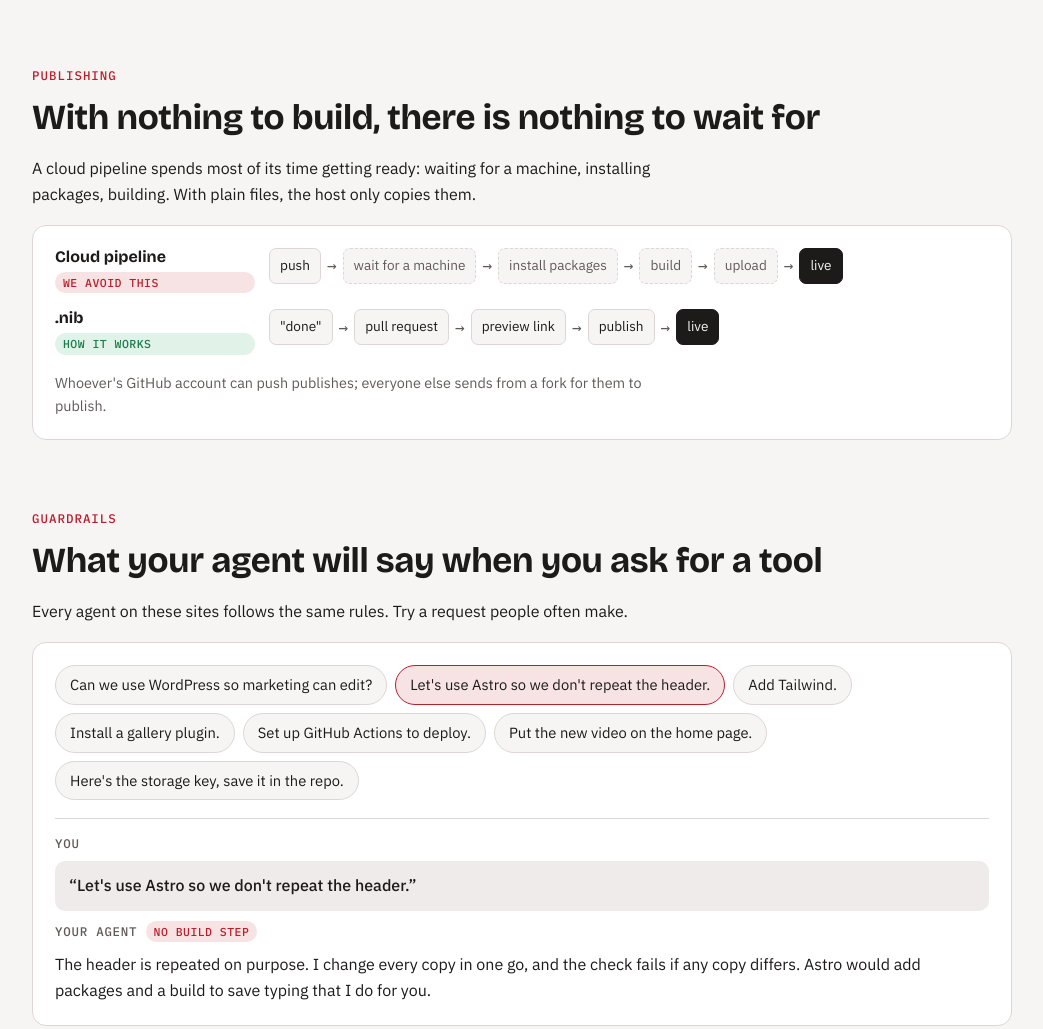
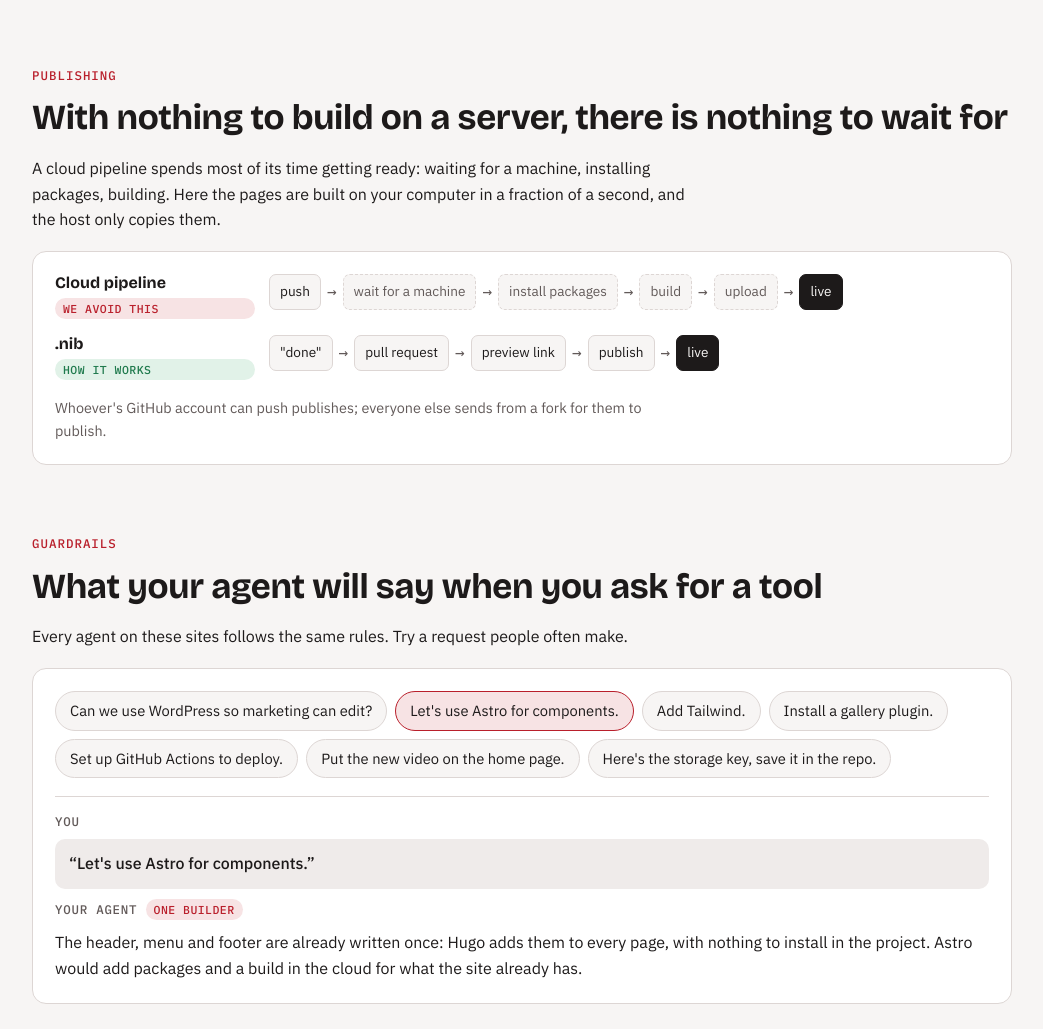
Before and after one commit to ShiftSoftware/.nib, a plain HTML site: page guide/index.html in a window 1280 px wide. Shown: the part 3101-4130 px from the top of the page, without its empty margins (118-1161 px from the left). Drawn offline with nearby package versions, Linux system fonts and the light colour scheme.

Commit message:
Pages are built by Hugo on the person's computer; the doctor sets up a computer when a site's needs change

```diff
--- a/guide/index.html
+++ b/guide/index.html
@@ -193,7 +193,7 @@ footer{color:var(--muted);font-size:.88rem;border-top:1px solid var(--line);padd
     <div class="stat"><b>1</b><span>line to paste into your agent to set up a repo</span></div>
     <div class="stat"><b>11</b><span>rules in <code>AGENTS.md</code> that every agent follows</span></div>
     <div class="stat"><b>0</b><span>tools in <code>.nib</code>: each site keeps its own small scripts (sync, check, preview, media, send)</span></div>
-    <div class="stat"><b>0</b><span>frameworks, build steps, databases or admin panels</span></div>
+    <div class="stat"><b>0</b><span>frameworks, bundlers, databases or admin panels</span></div>
     <div class="stat"><b>1</b><span>GitHub Action, and it only copies new media to storage</span></div>
     <div class="stat"><b>Any</b><span>agent: Claude, Codex, Kimi, Cursor or another</span></div>
   </div>
@@ -229,8 +229,8 @@ footer{color:var(--muted);font-size:.88rem;border-top:1px solid var(--line);padd
 
 <section aria-labelledby="s-release">
   <span class="eyebrow">Publishing</span>
-  <h2 id="s-release">With nothing to build, there is nothing to wait for</h2>
-  <p>A cloud pipeline spends most of its time getting ready: waiting for a machine, installing packages, building. With plain files, the host only copies them.</p>
+  <h2 id="s-release">With nothing to build on a server, there is nothing to wait for</h2>
+  <p>A cloud pipeline spends most of its time getting ready: waiting for a machine, installing packages, building. Here the pages are built on your computer in a fraction of a second, and the host only copies them.</p>
   <div class="figure lanes">
     <div class="lane">
       <div class="lane-head"><h3>Cloud pipeline</h3><span class="pill no">we avoid this</span></div>
@@ -271,7 +271,7 @@ footer{color:var(--muted);font-size:.88rem;border-top:1px solid var(--line);padd
   <span class="eyebrow">The rules, short</span>
   <h2 id="s-rules">Eleven rules every agent follows</h2>
   <ol class="rules">
-    <li><b>No build step.</b><span>No framework, templating or bundler. What is in the repo is what is served.</span></li>
+    <li><b>One builder, on your computer.</b><span>Hugo adds the head, menu and footer to each plain HTML page. No framework or bundler. The built pages are in the repo, and they are what is served.</span></li>
     <li><b>Nothing to install in the project.</b><span>No packages. The computer has Git, GitHub CLI, Node.js, ffmpeg and Ghostscript, installed once by the agent.</span></li>
     <li><b>No CMS, plugins or admin panel.</b><span>The content is in the pages. To change it, ask your agent.</span></li>
     <li><b>No code from other websites.</b><span>The agent writes the small piece needed, unless the site allows an exception.</span></li>
@@ -304,7 +304,7 @@ footer{color:var(--muted);font-size:.88rem;border-top:1px solid var(--line);padd
         {t:"You", end:true},
         {t:"Admin login", why:"Let people who can't write code edit the site safely.", now:"You ask your agent. Access is your GitHub access: only accounts that can push publish."},
         {t:"Page builder", why:"Let people lay out pages without writing HTML.", now:"The agent writes the HTML, using the site's own components, so pages stay consistent."},
-        {t:"Theme", why:"Give every page the same look without repeating it by hand.", now:"One stylesheet. The agent keeps the header and footer identical on every page, and the check confirms it."},
+        {t:"Theme", why:"Give every page the same look without repeating it by hand.", now:"One stylesheet, and one file each for the head, the menu and the footer, which Hugo adds to every page."},
         {t:"Plugins", why:"Add features (SEO, galleries, forms, caching, security) without writing code.", now:"The agent writes the few lines a feature needs. No plugins to update, and none to be hacked through."},
         {t:"Server code", why:"Assemble each page on the server when someone asks for it.", now:"Pages are already whole files. Nothing runs on the server."},
         {t:"Database", why:"Store content so the admin panel can edit it.", now:"Content is in the pages, in Git, with the full history of every change."},
@@ -318,10 +318,10 @@ footer{color:var(--muted);font-size:.88rem;border-top:1px solid var(--line);padd
         {t:"You", end:true},
         {t:"A developer", why:"Only a developer can work the toolchain below.", now:"Everyone has an agent that does the developer's typing, for a developer and a non-developer alike."},
         {t:"Content files or headless CMS", why:"Keep text apart from code so non-developers can edit it.", now:"The text is in the pages. Splitting it out adds a second place to change for every new design."},
-        {t:"Components", why:"Write the header once and reuse it, so it's never repeated by hand.", now:"Repeating is fine. The agent edits every copy, and the check catches any copy that differs."},
+        {t:"Components", why:"Write the header once and reuse it, so it's never repeated by hand.", now:"The head, the menu and the footer are written once, in plain HTML, and Hugo adds them to every page. Everything else stays in the page."},
         {t:"npm packages", why:"Reuse code others wrote instead of writing it.", now:"Hundreds of packages to update and trust, to save a few lines the agent writes in seconds."},
-        {t:"The build", why:"Compile, bundle and optimise many source files into what the browser wants.", now:"We write what the browser wants in the first place. Modern browsers load the files directly."},
-        {t:"Cloud pipeline", why:"Build in a clean, shared place, not on one person's laptop.", now:"There is nothing to build. The host copies the files when a change is merged."},
+        {t:"The build", why:"Compile, bundle and optimise many source files into what the browser wants.", now:"We write what the browser wants in the first place. The only building is Hugo joining each page to the shared parts, on your computer, in a fraction of a second."},
+        {t:"Cloud pipeline", why:"Build in a clean, shared place, not on one person's laptop.", now:"Nothing is built in the cloud. The built pages are in the repo, and the host copies them when a change is merged."},
         {t:"Hosting", why:"Serve the built files.", now:"Still here. The host serves our files as they are."},
         {t:"Browser", end:true}
       ],
@@ -331,8 +331,8 @@ footer{color:var(--muted);font-size:.88rem;border-top:1px solid var(--line);padd
       chain: [
         {t:"You", end:true},
         {t:"Your agent", agent:true, why:"Understands the request, edits the pages, follows AGENTS.md, runs the check and shows you a preview.", now:"This is the one new layer, and it's the one you talk to."},
-        {t:"The files", agent:true, why:"HTML, CSS and JavaScript in site/public, exactly as the browser gets them.", now:"What is in the repo is what is served. Images and video are in the site's storage."},
-        {t:"Host", agent:true, why:"The site's host serves the files, from wherever the site chooses.", now:"Copies the files when a change is merged, and gives every branch a preview link. Nothing is built."},
+        {t:"The files", agent:true, why:"HTML, CSS and JavaScript in site/public, exactly as the browser gets them, built from one plain HTML file per page.", now:"What is in the repo is what is served. Images and video are in the site's storage."},
+        {t:"Host", agent:true, why:"The site's host serves the files, from wherever the site chooses.", now:"Copies the files when a change is merged, and gives every branch a preview link. The host builds nothing."},
         {t:"Browser", end:true}
       ],
       tools:"Git, Node.js, ffmpeg: installed once by your agent"
@@ -365,10 +365,10 @@ footer{color:var(--muted);font-size:.88rem;border-top:1px solid var(--line);padd
     {t:"Ask", who:"You", say:"Here's the new showroom photo. Put it at the top of the Brands page.", body:"You attach the photo in the chat, in your own words. No editor, no login, no dashboard."},
     {t:"Optimize the photo", who:"Your agent", body:"The media script turns whatever you give it into a small, modern file at the size the site allows, and refuses a name that is already taken.", term:`<span class="c">$</span> node scripts/media.mjs showroom.jpg pages/brands showroom-01\n<span class="c"># 4032 × 3024, 3.8 MB  →  1600 × 1200, 96 KB</span>\n&lt;img src="media/pages/brands/showroom-01.avif" width="1600" height="1200" …&gt;`},
     {t:"Edit the page", who:"Your agent", body:"It finds the place by searching for the text, adds the image with a description and its real size, and touches nothing else.", term:`<span class="c">&lt;!-- brands.html --&gt;</span>\n&lt;img src="media/pages/brands/showroom-01.avif"\n     alt="The new showroom" width="1600" height="1200"&gt;`},
-    {t:"Check", who:"Your agent", body:"The check runs in a second over every page: links, images, headers, media. If something is wrong, the agent fixes it before you see anything.", term:`<span class="c">$</span> node scripts/check.mjs\n<span class="g">12 pages checked: 0 errors, 0 warnings.</span>`},
+    {t:"Check", who:"Your agent", body:"The check builds the pages and runs in a second over every one: links, images, search tags, media. If something is wrong, the agent fixes it before you see anything.", term:`<span class="c">$</span> node scripts/check.mjs\n<span class="g">12 pages checked: 0 errors, 0 warnings.</span>`},
     {t:"Show you", who:"Your agent", body:"The agent opens the page in the local preview. You look, and ask for changes if you want them.", say:"Looks good, I'm done."},
     {t:"Send for review", who:"Your agent", body:"Only now, because you said you're done: one command has GitHub copy the new photo to the storage, then commits, opens a pull request, and waits for the host's preview link.", term:`<span class="c">$</span> node scripts/send.mjs "Add the showroom photo to Brands"\n<span class="g">SENT</span> https://github.com/…/pull/42\n<span class="g">PREVIEW</span> https://edit-showroom-photo.preview.example`},
-    {t:"Publish", who:"You, or the site's team", body:"If your GitHub account can push, you say publish and the agent merges. If not, the site's team opens the preview link and publishes. The host copies the files, and the change is live. Nothing was built.", say:"Publish."}
+    {t:"Publish", who:"You, or the site's team", body:"If your GitHub account can push, you say publish and the agent merges. If not, the site's team opens the preview link and publishes. The host copies the files, and the change is live. Nothing was built in the cloud.", say:"Publish."}
   ];
   const steplist = document.getElementById("steplist"), stepbody = document.getElementById("stepbody");
   let step = 0;
@@ -388,10 +388,10 @@ footer{color:var(--muted);font-size:.88rem;border-top:1px solid var(--line);padd
 
   const ASKS = [
     {q:"Can we use WordPress so marketing can edit?", pill:'<span class="pill no">no, and here is why</span>', a:"Marketing can already edit: they ask their agent, see the change in a preview, and say when they're done. WordPress would add a server, a database, a theme and plugins to keep updated and secure, to give them an editor they no longer need."},
-    {q:"Let's use Astro so we don't repeat the header.", pill:'<span class="pill no">no build step</span>', a:"The header is repeated on purpose. I change every copy in one go, and the check fails if any copy differs. Astro would add packages and a build to save typing that I do for you."},
-    {q:"Add Tailwind.", pill:'<span class="pill no">no build step</span>', a:"Tailwind needs a build. site.css already has the colours, fonts and spacing as tokens. Tell me what you want to look different and I'll change the stylesheet."},
+    {q:"Let's use Astro for components.", pill:'<span class="pill no">one builder</span>', a:"The header, menu and footer are already written once: Hugo adds them to every page, with nothing to install in the project. Astro would add packages and a build in the cloud for what the site already has."},
+    {q:"Add Tailwind.", pill:'<span class="pill no">one builder</span>', a:"Tailwind needs a build of its own. site.css already has the colours, fonts and spacing as tokens. Tell me what you want to look different and I'll change the stylesheet."},
     {q:"Install a gallery plugin.", pill:'<span class="pill no">no code from other sites</span>', a:"A gallery is a grid of images and a few lines of script. I'll write it into site.css and site.js, so there's nothing to update and nothing that breaks when someone else changes their code."},
-    {q:"Set up GitHub Actions to deploy.", pill:'<span class="pill no">no build or deploy pipelines</span>', a:"There is nothing to build, so a pipeline would only add waiting. The host is connected to the repo: every branch gets a preview link, and a merge publishes."},
+    {q:"Set up GitHub Actions to deploy.", pill:'<span class="pill no">no build or deploy pipelines</span>', a:"The pages are already built when they reach GitHub, so a pipeline would only add waiting. The host is connected to the repo: every branch gets a preview link, and a merge publishes."},
     {q:"Put the new video on the home page.", pill:'<span class="pill done">yes</span>', a:"I'll turn it into a small MP4, add it under a new name, and put it on the home page. If it's still over 25 MB, we link it from YouTube instead."},
     {q:"Here's the storage key, save it in the repo.", pill:'<span class="pill no">keys live in GitHub secrets</span>', a:"I won't put it in a file or this chat. Add it on the repo's GitHub secrets page under the name I give you; only the upload step on GitHub reads it."}
   ];
```
Also changed, not shown: guide/how-it-works.svg, 7 other files.
